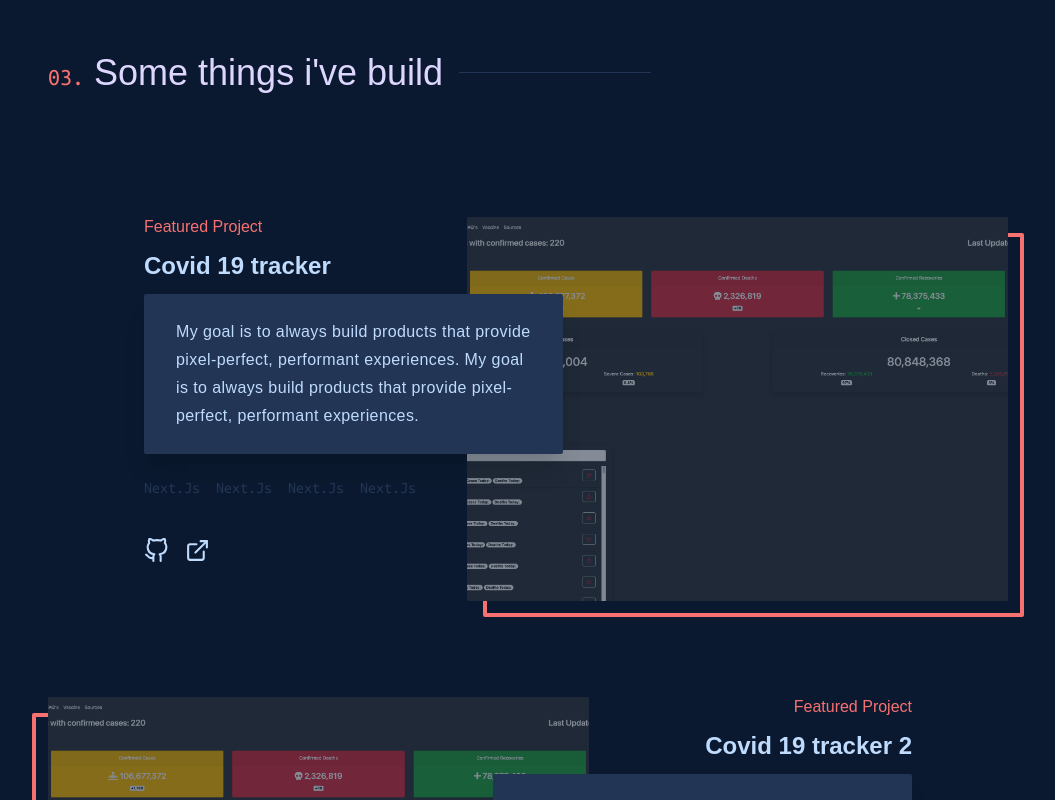
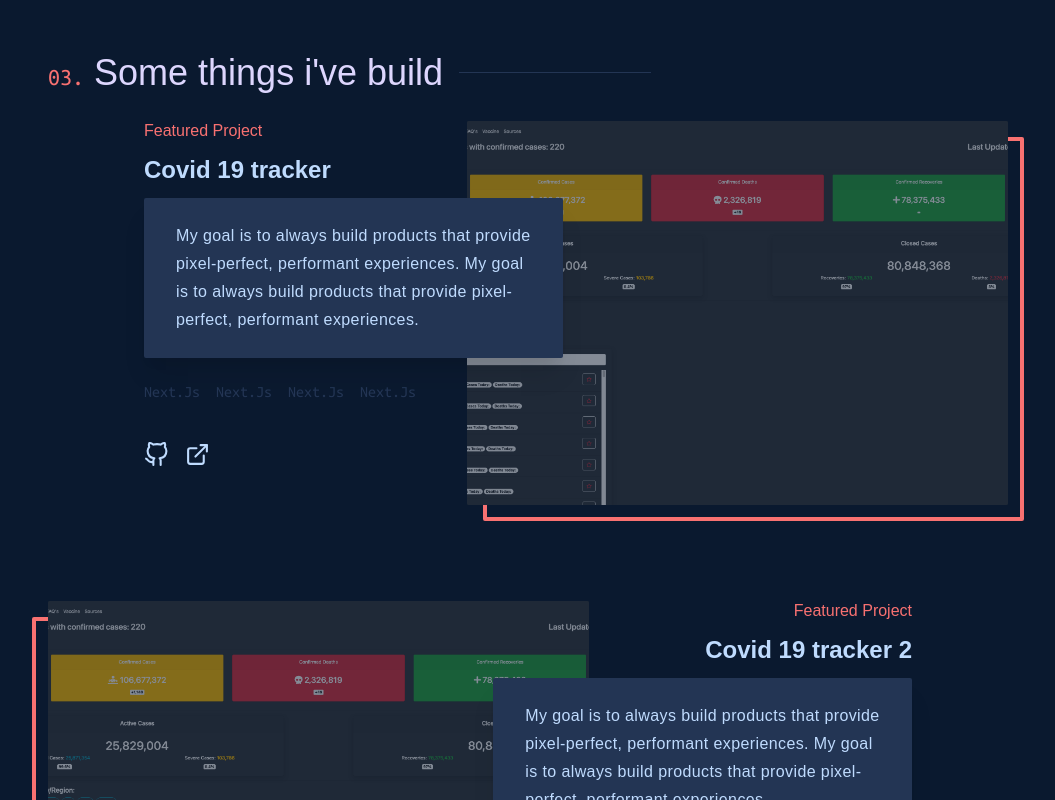
Before and after one commit to shayant98/Portfolio, a React (Create React App) app: page / in a window 1280 px wide. Shown: the part 2020-2820 px from the top of the page, without its empty margins (112-1167 px from the left). Built offline with nearby package versions, Linux system fonts and the light colour scheme; what tailwindcss-filters, tailwindcss-writing-mode would draw is missing.

Commit message:
fixed margin on project section

```diff
--- a/src/components/Projects/Project/Project.js
+++ b/src/components/Projects/Project/Project.js
@@ -83,7 +83,7 @@ const Project = ({ project, flip = false }) => {
         </div>
       </div>
       {/* Large Screen */}
-      <div className="group relative  h-max mt-24 cursor-pointer hidden xl:flex ">
+      <div className="group relative  h-max mb-24 cursor-pointer hidden xl:flex ">
         <motion.div
           whileHover={{ y: 10 }}
           className={`relative z-0  hover:filter-none  ${flip && "order-last"}`}
```
